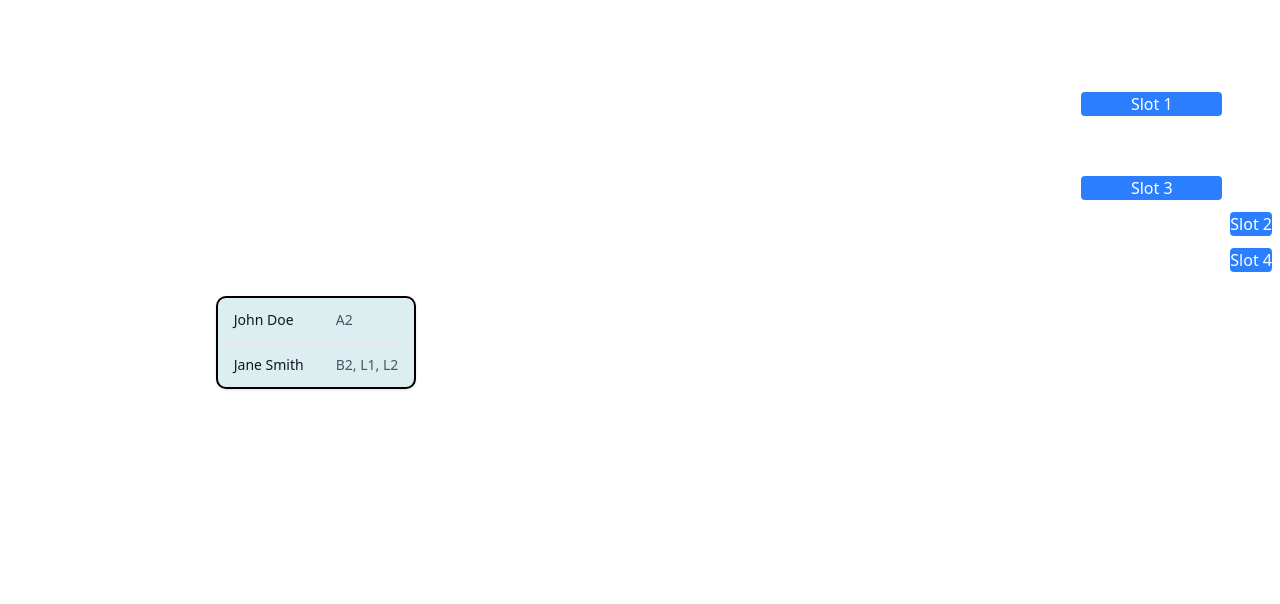
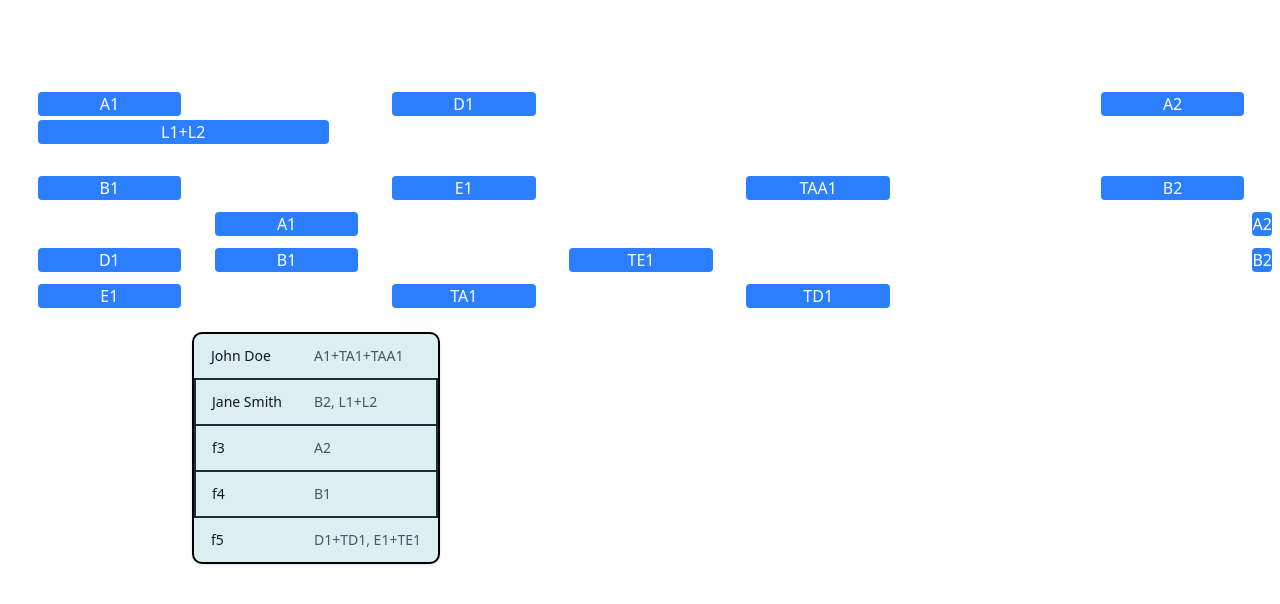
Before and after one commit to CodeChefVIT/ffcs, a Next.js app: page / in a window 1280 px wide. Shown: the top 604 px of the page. Built offline with nearby package versions, Linux system fonts and the light colour scheme.

Commit message:
fixed the updog

```diff
--- a/package.json
+++ b/package.json
@@ -3,7 +3,7 @@
   "version": "0.1.0",
   "private": true,
   "scripts": {
-    "dev": "next dev",
+    "dev": "next dev --turbopack",
     "build": "next build",
     "start": "next start",
     "lint": "next lint"
--- a/src/app/page.tsx
+++ b/src/app/page.tsx
@@ -5,20 +5,35 @@ export default function Home() {
     [
       {
         faculty: "John Doe",
-        facultySlot: [ "A2"],
+        facultySlot: ["A1+TA1+TAA1"],
         _id: "1",
       },
       {
         faculty: "Jane Smith",
-        facultySlot: ["B2", "L1", "L2"],
+        facultySlot: ["B2", "L1+L2"],
         _id: "2",
+      },
+      {
+        faculty: "f3",
+        facultySlot: ["A2"],
+        _id: "3",
+      },
+      {
+        faculty: "f4",
+        facultySlot: ["B1",],
+        _id: "4",
+      },
+      {
+        faculty: "f5",
+        facultySlot: ["D1+TD1", "E1+TE1"],
+        _id: "5",
       },
     ],
     [
       {
         faculty: "Alice Johnson",
         facultySlot: ["C1", "C2"],
-        _id: "3",
+        _id: "6",
       },
     ],
   ];
--- a/src/components/timetable/TimeTableFacultyShowcase.tsx
+++ b/src/components/timetable/TimeTableFacultyShowcase.tsx
@@ -5,75 +5,100 @@ import TimeTable from "./components/TimeTable";
 import { IFacultyData, slot } from "./type";
 
 function convertToSlot(timetable: IFacultyData[]): slot[] {
+
+  function mergeSlots(target: Record<string, slot[]>, newKey: string, keysToMerge: string[]) {
+    target[newKey] = keysToMerge.flatMap(key => target[key] || []);
+  }
   const slotMap: Record<string, slot[]> = {
-    'A1': [{ row: 4, colStart: 2, colEnd: 7 }, { row: 10, colStart: 8, colEnd: 13 }],
-    'TA1': [{ row: 16, colStart: 14, colEnd: 19 }],
-    'TAA1': [{ row: 7, colStart: 26, colEnd: 31 }],
-    'B1': [{ row: 7, colStart: 2, colEnd: 7 }, { row: 13, colStart: 8, colEnd: 13 }],
-    'TB1': [{ row: 4, colStart: 20, colEnd: 25 }],
-    'C1': [{ row: 10, colStart: 2, colEnd: 7 }, { row: 16, colStart: 8, colEnd: 13 }],
-    'TC1': [{ row: 7, colStart: 20, colEnd: 25 }],
-    'TCC1': [{ row: 13, colStart: 26, colEnd: 31 }],
-    'D1': [{ row: 13, colStart: 2, colEnd: 7 }, { row: 4, colStart: 14, colEnd: 19 }],
-    'TD1': [{ row: 16, colStart: 26, colEnd: 31 }],
-    'E1': [{ row: 16, colStart: 2, colEnd: 7 }, { row: 7, colStart: 14, colEnd: 19 }],
-    'TE1': [{ row: 13, colStart: 20, colEnd: 25 }],
-    'F1': [{ row: 4, colStart: 8, colEnd: 13 }, { row: 10, colStart: 14, colEnd: 19 }],
-    'TF1': [{ row: 16, colStart: 20, colEnd: 25 }],
-    'G1': [{ row: 7, colStart: 8, colEnd: 13 }, { row: 13, colStart: 14, colEnd: 19 }],
-    'TG1': [{ row: 4, colStart: 26, colEnd: 31 }],
+    'A1': [{ row: 4, colStart: 2, colEnd: 7, slotName: 'A1' }, { row: 10, colStart: 8, colEnd: 13, slotName: 'A1' }],
+    'TA1': [{ row: 16, colStart: 14, colEnd: 19, slotName: 'TA1' }],
+    'TAA1': [{ row: 7, colStart: 26, colEnd: 31, slotName: 'TAA1' }],
+    'B1': [{ row: 7, colStart: 2, colEnd: 7, slotName: 'B1' }, { row: 13, colStart: 8, colEnd: 13, slotName: 'B1' }],
+    'TB1': [{ row: 4, colStart: 20, colEnd: 25, slotName: 'TB1' }],
+    'C1': [{ row: 10, colStart: 2, colEnd: 7, slotName: 'C1' }, { row: 16, colStart: 8, colEnd: 13, slotName: 'C1' }],
+    'TC1': [{ row: 7, colStart: 20, colEnd: 25, slotName: 'TC1' }],
+    'TCC1': [{ row: 13, colStart: 26, colEnd: 31, slotName: 'TCC1' }],
+    'D1': [{ row: 13, colStart: 2, colEnd: 7, slotName: 'D1' }, { row: 4, colStart: 14, colEnd: 19, slotName: 'D1' }],
+    'TD1': [{ row: 16, colStart: 26, colEnd: 31, slotName: 'TD1' }],
+    'E1': [{ row: 16, colStart: 2, colEnd: 7, slotName: 'E1' }, { row: 7, colStart: 14, colEnd: 19, slotName: 'E1' }],
+    'TE1': [{ row: 13, colStart: 20, colEnd: 25, slotName: 'TE1' }],
+    'F1': [{ row: 4, colStart: 8, colEnd: 13, slotName: 'F1' }, { row: 10, colStart: 14, colEnd: 19, slotName: 'F1' }],
+    'TF1': [{ row: 16, colStart: 20, colEnd: 25, slotName: 'TF1' }],
+    'G1': [{ row: 7, colStart: 8, colEnd: 13, slotName: 'G1' }, { row: 13, colStart: 14, colEnd: 19, slotName: 'G1' }],
+    'TG1': [{ row: 4, colStart: 26, colEnd: 31, slotName: 'TG1' }],
 
-    'A2': [{ row: 4, colStart: 38, colEnd: 43 }, { row: 10, colStart: 44, colEnd: 49 }],
-    'TA2': [{ row: 16, colStart: 50, colEnd: 55 }],
-    'TAA2': [{ row: 7, colStart: 62, colEnd: 67 }],
-    'B2': [{ row: 7, colStart: 38, colEnd: 43 }, { row: 13, colStart: 44, colEnd: 49 }],
-    'TB2': [{ row: 4, colStart: 56, colEnd: 61 }],
-    'TBB2': [{ row: 10, colStart: 62, colEnd: 67 }],
-    'C2': [{ row: 10, colStart: 38, colEnd: 43 }, { row: 16, colStart: 44, colEnd: 49 }],
-    'TC2': [{ row: 7, colStart: 56, colEnd: 61 }],
-    'TCC2': [{ row: 13, colStart: 62, colEnd: 67 }],
-    'D2': [{ row: 13, colStart: 38, colEnd: 43 }, { row: 4, colStart: 50, colEnd: 55 }],
-    'TD2': [{ row: 10, colStart: 56, colEnd: 61 }],
-    'TDD2': [{ row: 16, colStart: 62, colEnd: 67 }],
-    'E2': [{ row: 16, colStart: 38, colEnd: 43 }, { row: 7, colStart: 50, colEnd: 55 }],
-    'TE2': [{ row: 13, colStart: 56, colEnd: 61 }],
-    'F2': [{ row: 4, colStart: 44, colEnd: 49 }, { row: 10, colStart: 50, colEnd: 55 }],
-    'TF2': [{ row: 16, colStart: 56, colEnd: 61 }],
-    'G2': [{ row: 7, colStart: 44, colEnd: 49 }, { row: 13, colStart: 50, colEnd: 55 }],
-    'TG2': [{ row: 4, colStart: 62, colEnd: 67 }],
+    'A2': [{ row: 4, colStart: 38, colEnd: 43, slotName: 'A2' }, { row: 10, colStart: 44, colEnd: 49, slotName: 'A2' }],
+    'TA2': [{ row: 16, colStart: 50, colEnd: 55, slotName: 'TA2' }],
+    'TAA2': [{ row: 7, colStart: 62, colEnd: 67, slotName: 'TAA2' }],
+    'B2': [{ row: 7, colStart: 38, colEnd: 43, slotName: 'B2' }, { row: 13, colStart: 44, colEnd: 49, slotName: 'B2' }],
+    'TB2': [{ row: 4, colStart: 56, colEnd: 61, slotName: 'TB2' }],
+    'TBB2': [{ row: 10, colStart: 62, colEnd: 67, slotName: 'TBB2' }],
+    'C2': [{ row: 10, colStart: 38, colEnd: 43, slotName: 'C2' }, { row: 16, colStart: 44, colEnd: 49, slotName: 'C2' }],
+    'TC2': [{ row: 7, colStart: 56, colEnd: 61, slotName: 'TC2' }],
+    'TCC2': [{ row: 13, colStart: 62, colEnd: 67, slotName: 'TCC2' }],
+    'D2': [{ row: 13, colStart: 38, colEnd: 43, slotName: 'D2' }, { row: 4, colStart: 50, colEnd: 55, slotName: 'D2' }],
+    'TD2': [{ row: 10, colStart: 56, colEnd: 61, slotName: 'TD2' }],
+    'TDD2': [{ row: 16, colStart: 62, colEnd: 67, slotName: 'TDD2' }],
+    'E2': [{ row: 16, colStart: 38, colEnd: 43, slotName: 'E2' }, { row: 7, colStart: 50, colEnd: 55, slotName: 'E2' }],
+    'TE2': [{ row: 13, colStart: 56, colEnd: 61, slotName: 'TE2' }],
+    'F2': [{ row: 4, colStart: 44, colEnd: 49, slotName: 'F2' }, { row: 10, colStart: 50, colEnd: 55, slotName: 'F2' }],
+    'TF2': [{ row: 16, colStart: 56, colEnd: 61, slotName: 'TF2' }],
+    'G2': [{ row: 7, colStart: 44, colEnd: 49, slotName: 'G2' }, { row: 13, colStart: 50, colEnd: 55, slotName: 'G2' }],
+    'TG2': [{ row: 4, colStart: 62, colEnd: 67, slotName: 'TG2' }],
 
-    'L1+L2': [{ row: 5, colStart: 2, colEnd: 12 }],
-    'L3+L4': [{ row: 5, colStart: 13, colEnd: 23 }],
-    'L5+L6': [{ row: 5, colStart: 24, colEnd: 34 }],
-    'L7+L8': [{ row: 8, colStart: 2, colEnd: 12 }],
-    'L9+L10': [{ row: 8, colStart: 13, colEnd: 23 }],
-    'L11+L12': [{ row: 8, colStart: 24, colEnd: 34 }],
-    'L13+L14': [{ row: 11, colStart: 2, colEnd: 12 }],
-    'L15+L16': [{ row: 11, colStart: 13, colEnd: 23 }],
-    'L17+L18': [{ row: 11, colStart: 24, colEnd: 34 }],
-    'L19+L20': [{ row: 14, colStart: 2, colEnd: 12 }],
-    'L21+L22': [{ row: 14, colStart: 13, colEnd: 23 }],
-    'L23+L24': [{ row: 14, colStart: 24, colEnd: 34 }],
-    'L25+L26': [{ row: 17, colStart: 2, colEnd: 12 }],
-    'L27+L28': [{ row: 17, colStart: 13, colEnd: 23 }],
-    'L29+L30': [{ row: 17, colStart: 24, colEnd: 34 }],
+    'L1+L2': [{ row: 5, colStart: 2, colEnd: 12, slotName: 'L1+L2' }],
+    'L3+L4': [{ row: 5, colStart: 13, colEnd: 23, slotName: 'L3+L4' }],
+    'L5+L6': [{ row: 5, colStart: 24, colEnd: 34, slotName: 'L5+L6' }],
+    'L7+L8': [{ row: 8, colStart: 2, colEnd: 12, slotName: 'L7+L8' }],
+    'L9+L10': [{ row: 8, colStart: 13, colEnd: 23, slotName: 'L9+L10' }],
+    'L11+L12': [{ row: 8, colStart: 24, colEnd: 34, slotName: 'L11+L12' }],
+    'L13+L14': [{ row: 11, colStart: 2, colEnd: 12, slotName: 'L13+L14' }],
+    'L15+L16': [{ row: 11, colStart: 13, colEnd: 23, slotName: 'L15+L16' }],
+    'L17+L18': [{ row: 11, colStart: 24, colEnd: 34, slotName: 'L17+L18' }],
+    'L19+L20': [{ row: 14, colStart: 2, colEnd: 12, slotName: 'L19+L20' }],
+    'L21+L22': [{ row: 14, colStart: 13, colEnd: 23, slotName: 'L21+L22' }],
+    'L23+L24': [{ row: 14, colStart: 24, colEnd: 34, slotName: 'L23+L24' }],
+    'L25+L26': [{ row: 17, colStart: 2, colEnd: 12, slotName: 'L25+L26' }],
+    'L27+L28': [{ row: 17, colStart: 13, colEnd: 23, slotName: 'L27+L28' }],
+    'L29+L30': [{ row: 17, colStart: 24, colEnd: 34, slotName: 'L29+L30' }],
 
-    'L31+L32': [{ row: 5, colStart: 38, colEnd: 48 }],
-    'L33+L34': [{ row: 5, colStart: 49, colEnd: 59 }],
-    'L35+L36': [{ row: 5, colStart: 69, colEnd: 70 }],
-    'L37+L38': [{ row: 8, colStart: 38, colEnd: 48 }],
-    'L39+L40': [{ row: 8, colStart: 49, colEnd: 59 }],
-    'L41+L42': [{ row: 8, colStart: 69, colEnd: 70 }],
-    'L43+L44': [{ row: 11, colStart: 38, colEnd: 48 }],
-    'L45+L46': [{ row: 11, colStart: 49, colEnd: 59 }],
-    'L47+L48': [{ row: 11, colStart: 69, colEnd: 70 }],
-    'L49+L50': [{ row: 14, colStart: 38, colEnd: 48 }],
-    'L51+L52': [{ row: 14, colStart: 49, colEnd: 59 }],
-    'L53+L54': [{ row: 14, colStart: 69, colEnd: 70 }],
-    'L55+L56': [{ row: 17, colStart: 38, colEnd: 48 }],
-    'L57+L58': [{ row: 17, colStart: 49, colEnd: 59 }],
-    'L59+L60': [{ row: 17, colStart: 69, colEnd: 70 }],
+    'L31+L32': [{ row: 5, colStart: 38, colEnd: 48, slotName: 'L31+L32' }],
+    'L33+L34': [{ row: 5, colStart: 49, colEnd: 59, slotName: 'L33+L34' }],
+    'L35+L36': [{ row: 5, colStart: 69, colEnd: 70, slotName: 'L35+L36' }],
+    'L37+L38': [{ row: 8, colStart: 38, colEnd: 48, slotName: 'L37+L38' }],
+    'L39+L40': [{ row: 8, colStart: 49, colEnd: 59, slotName: 'L39+L40' }],
+    'L41+L42': [{ row: 8, colStart: 69, colEnd: 70, slotName: 'L41+L42' }],
+    'L43+L44': [{ row: 11, colStart: 38, colEnd: 48, slotName: 'L43+L44' }],
+    'L45+L46': [{ row: 11, colStart: 49, colEnd: 59, slotName: 'L45+L46' }],
+    'L47+L48': [{ row: 11, colStart: 69, colEnd: 70, slotName: 'L47+L48' }],
+    'L49+L50': [{ row: 14, colStart: 38, colEnd: 48, slotName: 'L49+L50' }],
+    'L51+L52': [{ row: 14, colStart: 49, colEnd: 59, slotName: 'L51+L52' }],
+    'L53+L54': [{ row: 14, colStart: 69, colEnd: 70, slotName: 'L53+L54' }],
+    'L55+L56': [{ row: 17, colStart: 38, colEnd: 48, slotName: 'L55+L56' }],
+    'L57+L58': [{ row: 17, colStart: 49, colEnd: 59, slotName: 'L57+L58' }],
+    'L59+L60': [{ row: 17, colStart: 69, colEnd: 70, slotName: 'L59+L60' }],
   };
+
+  mergeSlots(slotMap, 'A1+TA1', ['A1', 'TA1']);
+  mergeSlots(slotMap, 'A1+TA1+TAA1', ['A1', 'TA1', 'TAA1']);
+  mergeSlots(slotMap, 'B1+TB1', ['B1', 'TB1']);
+  mergeSlots(slotMap, 'C1+TC1', ['C1', 'TC1']);
+  mergeSlots(slotMap, 'C1+TC1+TCC1', ['C1', 'TC1', 'TCC1']);
+  mergeSlots(slotMap, 'D1+TD1', ['D1', 'TD1']);
+  mergeSlots(slotMap, 'E1+TE1', ['E1', 'TE1']);
+  mergeSlots(slotMap, 'F1+TF1', ['F1', 'TF1']);
+  mergeSlots(slotMap, 'G1+TG1', ['G1', 'TG1']);
+  mergeSlots(slotMap, 'A2+TA2', ['A2', 'TA2']);
+  mergeSlots(slotMap, 'A2+TA2+TAA2', ['A2', 'TA2', 'TAA2']);
+  mergeSlots(slotMap, 'B2+TB2', ['B2', 'TB2']);
+  mergeSlots(slotMap, 'B2+TB2+TBB2', ['B2', 'TB2', 'TBB2']);
+  mergeSlots(slotMap, 'C2+TC2', ['C2', 'TC2']);
+  mergeSlots(slotMap, 'C2+TC2+TCC2', ['C2', 'TC2', 'TCC2']);
+  mergeSlots(slotMap, 'D2+TD2', ['D2', 'TD2']);
+  mergeSlots(slotMap, 'D2+TD2+TDD2', ['D2', 'TD2', 'TDD2']);
+  mergeSlots(slotMap, 'E2+TE2', ['E2', 'TE2']);
+  mergeSlots(slotMap, 'F2+TF2', ['F2', 'TF2']);
+  mergeSlots(slotMap, 'G2+TG2', ['G2', 'TG2']);
 
   const slots: slot[] = [];
   console.log(timetable);
--- a/src/components/timetable/components/TimeTable.tsx
+++ b/src/components/timetable/components/TimeTable.tsx
@@ -15,7 +15,7 @@ export default function TimeTable({ data }: {data: slot[]}) {
             gridRow: slot.row,
           }}
         >
-          Slot {index + 1}
+          {slot.slotName}
         </div>
       ))}
     </div>
--- a/src/components/timetable/type.ts
+++ b/src/components/timetable/type.ts
@@ -8,4 +8,5 @@ export type slot = {
   colStart: number;
   colEnd: number;
   row: number;
+  slotName: string;
 };
```
Also changed, not shown: 1 other file (tests, documents, lock files or other folders).
